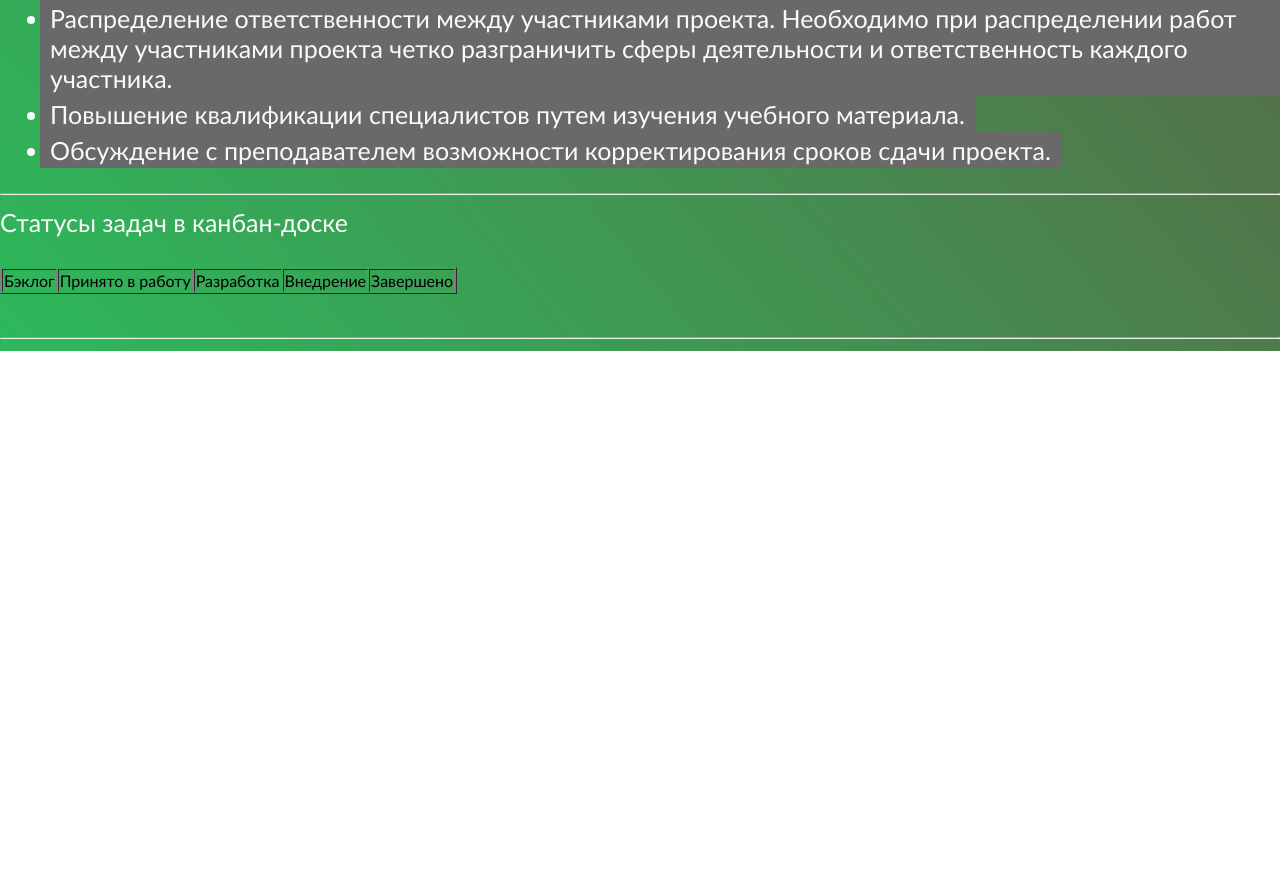
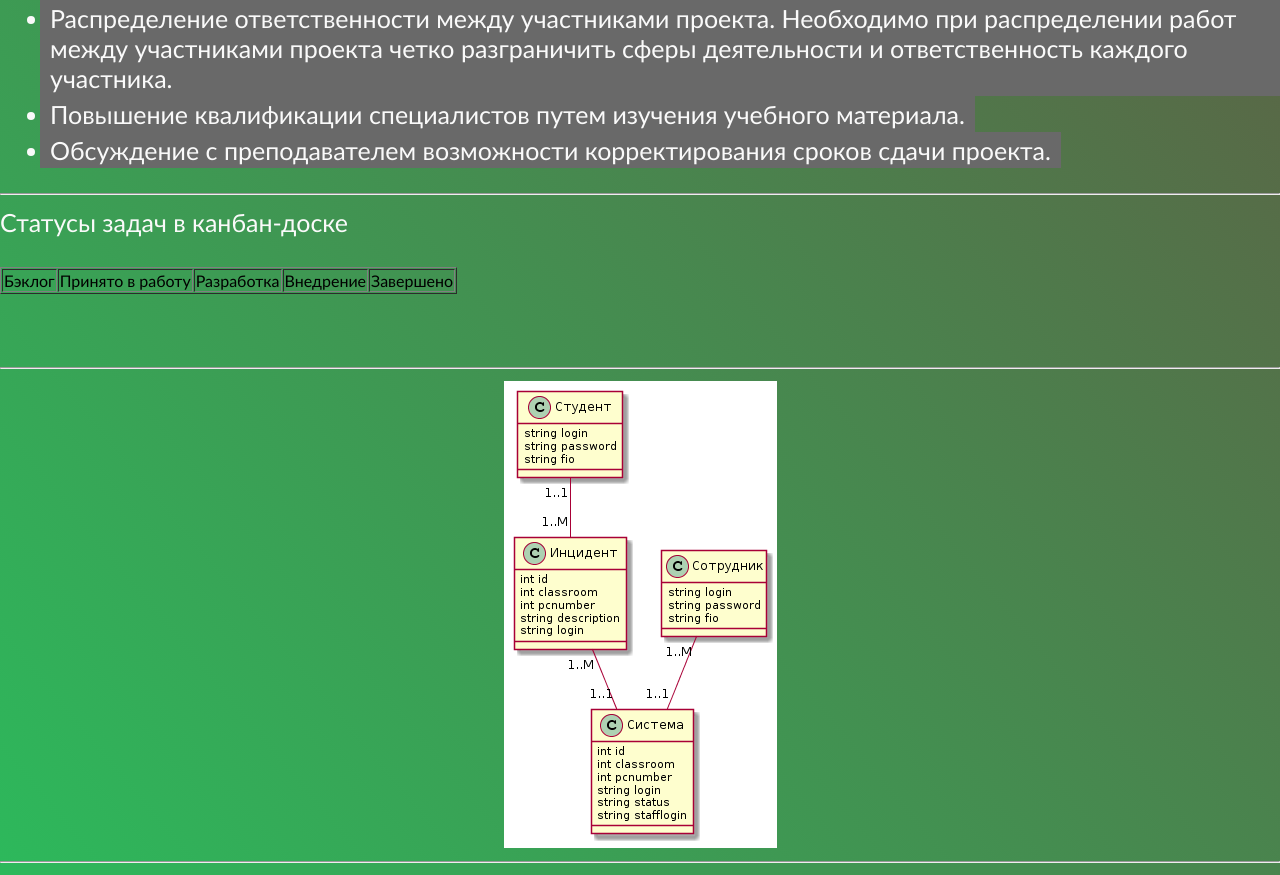
Before and after one commit to alekseimedved/alekseimedved.github.io, a plain HTML site: page laba2.html in a window 1280 px wide. Shown: the part 1771-2646 px from the top of the page. Before the commit the page ends 2122 px from the top, so only its background shows below. Drawn offline with Linux system fonts and the light colour scheme.

Commit message:
Update laba2.html

```diff
--- a/laba2.html
+++ b/laba2.html
@@ -78,9 +78,13 @@
     </tr>
   </table>
 <br/>
+<br/>
+<hr>
+<center><img alt="UML диаграмма классов"
+src="https://raw.githubusercontent.com/alekseimedved/alekseimedved.github.io/master/pic/laba2umlclass.png">
+</center>
 
-<hr>
-
+	<hr>
 </div>
 </body>
 </html>
```
